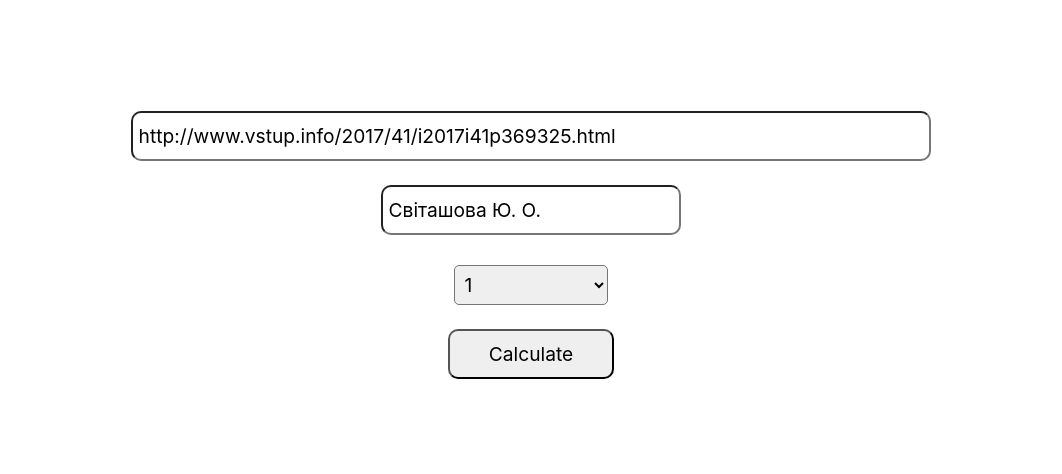
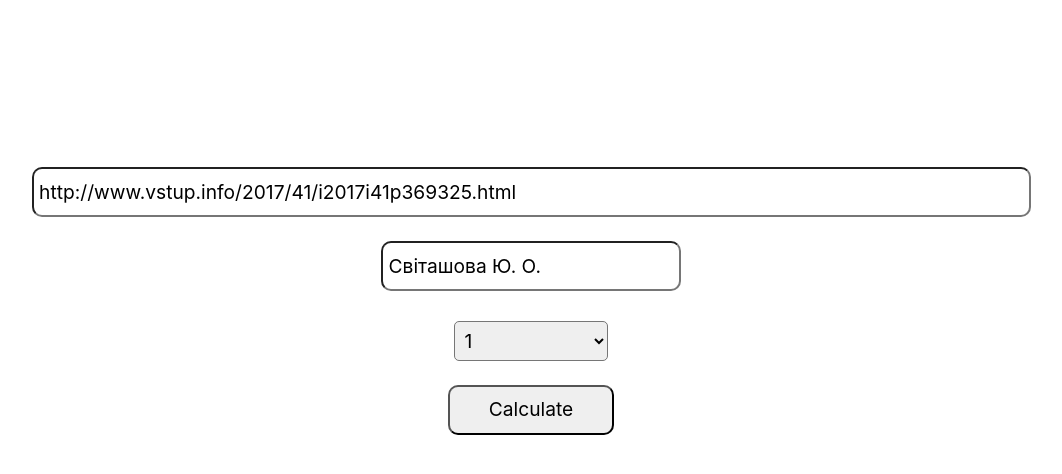
Before and after one commit to MishaHnatyshyn/vstup-info-priority-filter, a website: page public/index.html in a window 1280 px wide. Shown: the whole page, without its empty margins (109-1171 px from the left). Drawn offline with nearby package versions, Linux system fonts and the light colour scheme.

Commit message:
Update style.css

```diff
--- a/public/styles/style.css
+++ b/public/styles/style.css
@@ -1,11 +1,20 @@
+html{
+    margin: 0px;
+    padding: 0px;
+    overflow: hidden;
+    height: 100%;
+}
+
 body{
     text-align: center;
     margin: 0px;
     padding: 0px;
+    width: 100%;
+    height: 100%;
 }
 
 form{
-    margin-top: 10%;
+    margin-top: 15%;
     padding: 0px;
     border-radius: 10px;
 }
@@ -20,6 +29,7 @@ input{
 
 button{
     height: 50px;
+    min-width: 120px;
     width: 15%;
     font-size: larger;
     border-radius: 10px;
@@ -30,11 +40,13 @@ button{
 }
 
 #path{
-    width: 800px;
+    width: 90%;
 }
 
 #result{
     height: 100px;
+    padding-left: 15px;
+    padding-right: 15px;
 }
 input:focus{
     outline: none;
```
